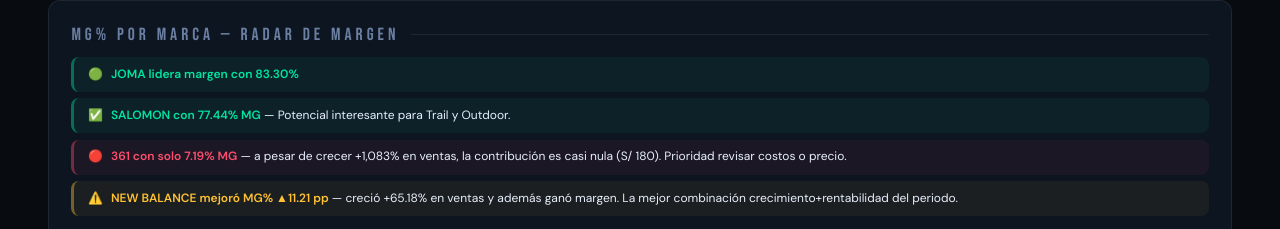
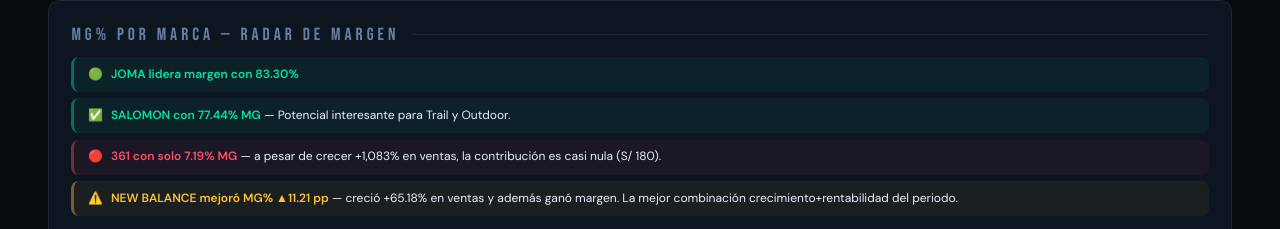
Before and after one commit to matiasortiz7201-1/fitpoint-ventas, a plain HTML site: page index.html in a window 1280 px wide. Shown: the part 1622-1851 px from the top of the page. Drawn offline with nearby package versions, Linux system fonts and the light colour scheme.

Commit message:
Update index.html

```diff
--- a/index.html
+++ b/index.html
@@ -445,7 +445,7 @@
     <div class="sec-insights">
       <div class="sec-insight green"><span class="si-icon">🟢</span><div><strong>JOMA lidera margen con 83.30%</strong> </div></div>
       <div class="sec-insight green"><span class="si-icon">✅</span><div><strong>SALOMON con 77.44% MG</strong> — Potencial interesante para Trail y Outdoor.</div></div>
-      <div class="sec-insight red"><span class="si-icon">🔴</span><div><strong>361 con solo 7.19% MG</strong> — a pesar de crecer +1,083% en ventas, la contribución es casi nula (S/ 180). Prioridad revisar costos o precio.</div></div>
+      <div class="sec-insight red"><span class="si-icon">🔴</span><div><strong>361 con solo 7.19% MG</strong> — a pesar de crecer +1,083% en ventas, la contribución es casi nula (S/ 180).</div></div>
       <div class="sec-insight amber"><span class="si-icon">⚠️</span><div><strong>NEW BALANCE mejoró MG% ▲11.21 pp</strong> — creció +65.18% en ventas y además ganó margen. La mejor combinación crecimiento+rentabilidad del periodo.</div></div>
     </div>
     <div class="mg-grid">
```
